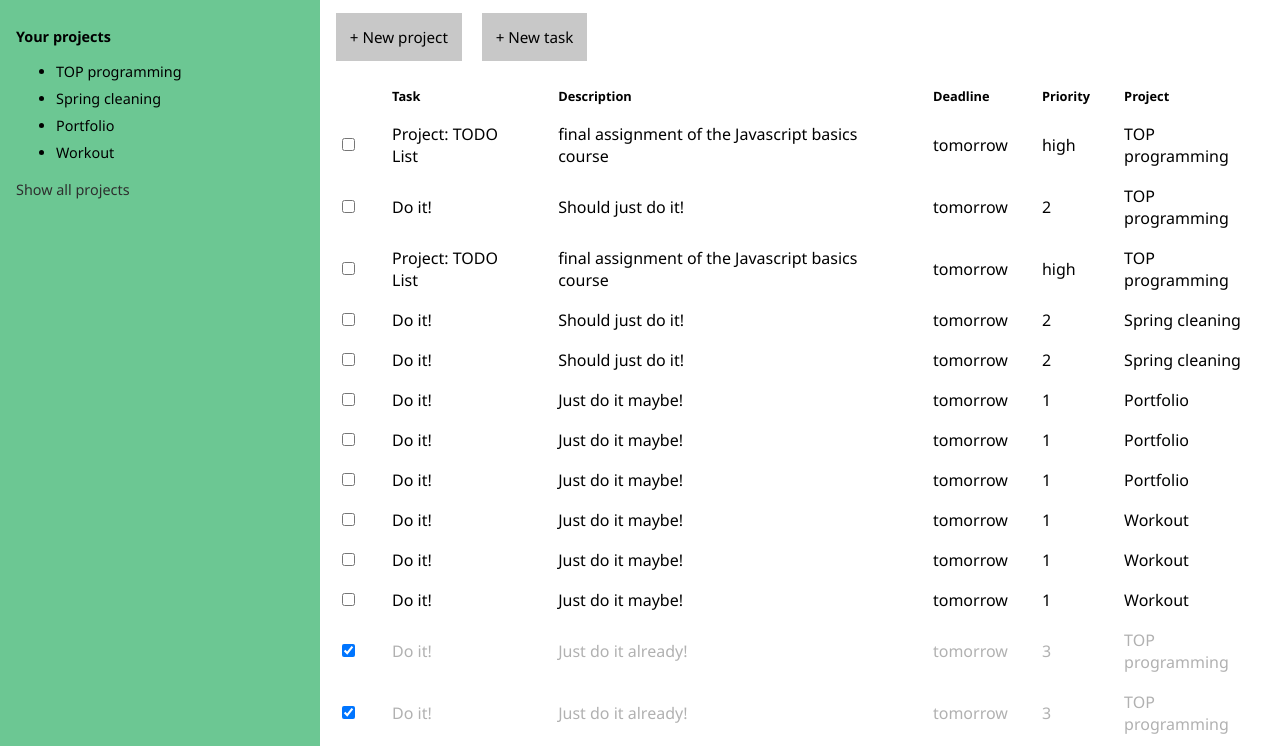
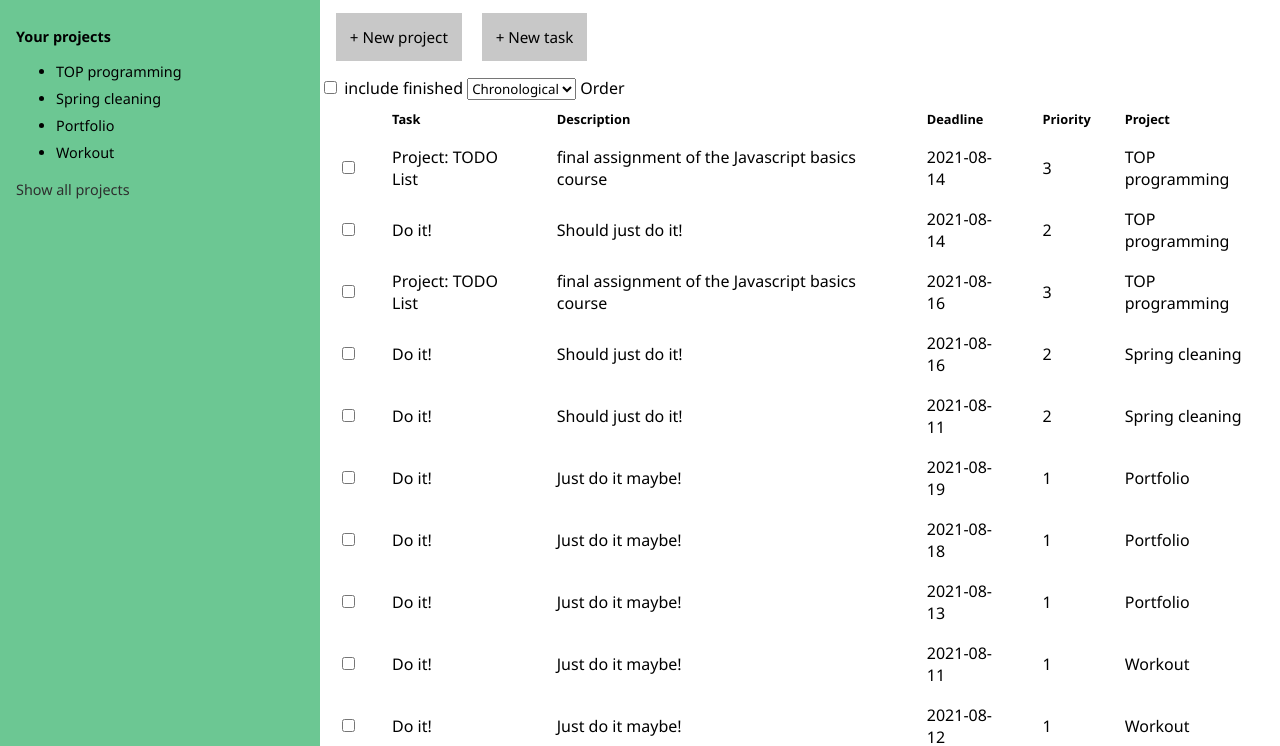
Before and after one commit to JiriPohanka/top-todolist, a website built with webpack: page dist/index.html in a window 1280 px wide. Shown: the part 54-800 px from the top of the page. Built offline with nearby package versions, Linux system fonts and the light colour scheme.

Commit message:
Add sorting of tasks by priority

```diff
--- a/src/createTaskTable.js
+++ b/src/createTaskTable.js
@@ -36,6 +36,8 @@ const createTaskTable = (relevantTasks) => {
     colProject.textContent = "Project"
 
     // for each task object create a row in table
+    const includeFinishedCheckbox = document.querySelector('#checkbox-include-finished')
+
     for (let task of relevantTasks) {
 
         const row = document.createElement('tr')
@@ -47,20 +49,26 @@ const createTaskTable = (relevantTasks) => {
         colStatusValue.appendChild(checkBox)
         checkBox.setAttribute('type', 'checkbox')
         checkBox.checked = task.isFinished
-        if (checkBox.checked) {
+
+        if (checkBox.checked && includeFinishedCheckbox.checked) {
+            row.classList.add('task-finished')
+            row.classList.add('show-hidden-task')
+        }
+
+        if (checkBox.checked && !includeFinishedCheckbox.checked) {
             row.classList.add('task-finished')
         }
 
         checkBox.addEventListener('change', () => {
             if (checkBox.checked) {
                 taskManager.finishTask(task)
-                row.classList.add('task-finished')
                 taskAreaUI.updateTaskList()
             } else {
                 taskManager.restoreTask(task)
-                row.classList.remove('task-finished')
                 taskAreaUI.updateTaskList()
             }
+
+
         })
 
         const colTitleValue = document.createElement('td')
--- a/src/index.js
+++ b/src/index.js
@@ -2,7 +2,7 @@ import format from 'date-fns'
 import { createTaskTable } from './createTaskTable'
 import { populateOnLoad } from './populateOnLoad'
 import { createTask } from './createTask'
-import { createProject} from './createProject'
+import { createProject } from './createProject'
 import { projectManager } from './managers'
 
 // module for DOM manipulation of new-item-forms
@@ -64,9 +64,7 @@ const formsUI = (() => {
         newTaskFormWrap.classList.toggle('visible')
         newTaskBtn.disabled = false
 
-        if (projectMenuUI.getActiveProject()) {
-            taskAreaUI.showTasksOfActiveProject()
-        } else taskAreaUI.showAllTasks()
+        taskAreaUI.updateTaskList()
     })
 
     newProjectForm.addEventListener('submit', (e) => {
@@ -97,19 +95,54 @@ const formsUI = (() => {
 })()
 
 
+const dataStorage = {
+    taskOrder:  0,
+
+}
+
+
+// Filtering and arranging tasks module
+
+const filterSectionUI = (() => {
+
+    const includeFinishedCheckbox = document.querySelector('#checkbox-include-finished')
+
+    includeFinishedCheckbox.addEventListener('change', () => {
+        const finishedTasks = document.querySelectorAll('.task-finished')
+
+        for (let task of finishedTasks) {
+            if (includeFinishedCheckbox.checked) {
+                task.classList.add('show-hidden-task')
+            } else {
+                task.classList.remove('show-hidden-task')
+            }
+        }
+    })
+
+    const selectOrderButton = document.querySelector('#task-order')
+    selectOrderButton.addEventListener('change', (e) => {
+
+        dataStorage.taskOrder = e.target.options.selectedIndex
+        taskAreaUI.updateTaskList()
+    })
+})()
+
+
 // Module for Project menu DOM manipulation
 const projectMenuUI = (() => {
 
     // add logic for show-all-tasks button
     const showAllTasksBtn = document.querySelector('.show-all-tasks')
     showAllTasksBtn.addEventListener('click', (e) => {
-    taskAreaUI.showAllTasks()
+        taskAreaUI.showAllTasks(dataStorage.taskOrder)
     })
 
-    const projectList = projectManager.getProjectList()
     const projectNav = document.querySelector('.project-nav ul')
 
     function updateProjectMenu() {
+        const projectList = projectManager.getProjectList()
+        const currentActiveProject = getActiveProject()
+
         projectNav.innerHTML = ""
 
         for (let [i, project] of projectList.entries()) {
@@ -119,10 +152,16 @@ const projectMenuUI = (() => {
             projectNav.appendChild(projectItem)
             projectItem.textContent = `${project.title}`
         }
-        setActiveProject()
+
+        // keep original active project after resetting the projectNav.innerHTML
+        if (currentActiveProject) {
+            document.querySelector(`[data-project-id="${currentActiveProject.dataset.projectId}"]`).classList.add('active-project')
+        }
+
+        addMenuListeners()
     }
 
-    function setActiveProject() {
+    function addMenuListeners() {
         const projectItems = document.querySelectorAll('.project-item')
         for (let projectItem of projectItems) {
             projectItem.addEventListener('click', (e) => {
@@ -133,9 +172,8 @@ const projectMenuUI = (() => {
                 }
 
                 // then add active on the clicked item
-                projectItem.classList.toggle('active-project')
-
-                taskAreaUI.showTasksOfActiveProject()
+                projectItem.classList.add('active-project')
+                taskAreaUI.updateTaskList()
             })
         }
     }
@@ -151,10 +189,25 @@ const projectMenuUI = (() => {
 // module for populating tasks area based on active project
 const taskAreaUI = (() => {
 
-    function showAllTasks() {
+    function showAllTasks(taskOrder) {
 
         const allTasks = projectManager.getAllTasks()
-        const sortedAllTasks = projectManager.pushFinishedToEnd(allTasks)
+
+        let orderedTasks = []
+
+        if (taskOrder === 0) {
+            orderedTasks = allTasks
+        }
+
+        if (taskOrder === 1) {
+            orderedTasks = projectManager.sortByPriority(allTasks)
+        }
+
+        if (taskOrder === 2) {
+            orderedTasks = allTasks
+        }
+
+        const sortedAllTasks = projectManager.sortByFinished(orderedTasks)
 
         // remove class 'active-project' if it exists
         if (projectMenuUI.getActiveProject()) {
@@ -163,20 +216,37 @@ const taskAreaUI = (() => {
         createTaskTable(sortedAllTasks)
     }
 
-    function showTasksOfActiveProject() {
+    function showTasksOfActiveProject(taskOrder) {
 
         const activeProject = projectManager.getProjectList()[projectMenuUI.getActiveProject().dataset.projectId]
         const tasksInProject = projectManager.getTasksInProject(activeProject)
-        const sortedTasksInProject = projectManager.pushFinishedToEnd(tasksInProject)
+
+        let orderedTasksInProject = []
+
+        if (taskOrder === 0) { // chronological
+            orderedTasksInProject = tasksInProject
+        }
+
+        if (taskOrder === 1) { // priority
+            orderedTasksInProject = projectManager.sortByPriority(tasksInProject)
+        }
+
+        if (taskOrder === 2) { //due date
+            orderedTasksInProject = tasksInProject
+        }
+
+        const sortedTasksInProject = projectManager.sortByFinished(orderedTasksInProject)
 
         createTaskTable(sortedTasksInProject)
     }
 
+
     function updateTaskList() {
+
         if (projectMenuUI.getActiveProject()) {
-            showTasksOfActiveProject()
+            showTasksOfActiveProject(dataStorage.taskOrder)
         } else {
-            showAllTasks()
+            showAllTasks(dataStorage.taskOrder)
         }
     }
 
@@ -188,7 +258,7 @@ const taskAreaUI = (() => {
 //for testing purposes
 populateOnLoad()
 projectMenuUI.updateProjectMenu()
-taskAreaUI.updateTaskList()
+taskAreaUI.updateTaskList(dataStorage.taskOrder)
 
 
 export { taskAreaUI }
--- a/src/managers.js
+++ b/src/managers.js
@@ -24,17 +24,24 @@ const projectManager = (() => {
         projects.push(project)
     }
 
-    function pushFinishedToEnd(taskArray) {
-        const sortedTasks = taskArray.sort((task1, task2) => task1.isFinished - task2.isFinished)
+    function sortByPriority(arr) {
+        const sortedTasks = arr.sort((task1, task2) => task2.priority - task1.priority)
         return sortedTasks
     }
 
-    function sortTasksByPriority(taskArray) {
-        const sortedTasks = taskArray.sort((task1, task2) => task1.priority - task2.priority)
+    function sortByFinished(arr) {
+        const sortedTasks = arr.sort((task1, task2) => task1.isFinished - task2.isFinished)
+        return sortedTasks
+    }
+
+    function sortByDueDate(arr) {
+        const sortedTasks = arr.sort((task1, task2) => task1.isFinished - task2.isFinished)
+        return sortedTasks
     }
 
     function getTasksInProject(project) {
-        return project.taskArr
+        const projectTasksArr = project.taskArr.map((task) => task)
+        return projectTasksArr
     }
 
     // to get an arr of all tasks across all projects
@@ -52,7 +59,8 @@ const projectManager = (() => {
     }
 
     function getProjectList() {
-        return projects
+        const allProjectsArr = projects
+        return allProjectsArr
     }
 
     return {
@@ -60,8 +68,9 @@ const projectManager = (() => {
         appendToProjects,
         getProjectList,
         getAllTasks,
-        pushFinishedToEnd,
-        sortTasksByPriority
+        sortByFinished,
+        sortByPriority,
+        sortByDueDate
     }
 })()
 
--- a/src/populateOnLoad.js
+++ b/src/populateOnLoad.js
@@ -2,23 +2,28 @@ import { createTask } from "./createTask"
 import { createProject } from "./createProject"
 
 const populateOnLoad = () => {
-    const project1 = createProject('TOP programming', 'learn to be a front-end developer', 'high')
-    const project2 = createProject('Spring cleaning', 'dont live like a pig', 'low')
-    const project3 = createProject('Portfolio', 'get ready for interviews', 'high')
-    const project4 = createProject('Workout', 'get your shit together :)', 'medium')
-    const task1 = createTask('Project: TODO List', 'final assignment of the Javascript basics course', 'tomorrow', 'high', project1)
-    const task2 = createTask('Do it!', 'Just do it already!', 'tomorrow', 3, project1, true)
-    const task3 = createTask('Do it!', 'Just do it already!', 'tomorrow', 3, project1, true)
-    const task4 = createTask('Do it!', 'Should just do it!', 'tomorrow', 2, project1)
-    const task5 = createTask('Project: TODO List', 'final assignment of the Javascript basics course', 'tomorrow', 'high', project1)
-    const task6 = createTask('Do it!', 'Should just do it!', 'tomorrow', 2, project2)
-    const task7 = createTask('Do it!', 'Should just do it!', 'tomorrow', 2, project2)
-    const task8 = createTask('Do it!', 'Just do it maybe!', 'tomorrow', 1, project3)
-    const task9 = createTask('Do it!', 'Just do it maybe!', 'tomorrow', 1, project3)
-    const task10 = createTask('Do it!', 'Just do it maybe!', 'tomorrow', 1, project3)
-    const task11 = createTask('Do it!', 'Just do it maybe!', 'tomorrow', 1, project4)
-    const task12 = createTask('Do it!', 'Just do it maybe!', 'tomorrow', 1, project4)
-    const task13 = createTask('Do it!', 'Just do it maybe!', 'tomorrow', 1, project4)
+    const project1 = createProject('TOP programming', 'learn to be a front-end developer', '3')
+    const project2 = createProject('Spring cleaning', 'dont live like a pig', '1')
+    const project3 = createProject('Portfolio', 'get ready for interviews', '3')
+    const project4 = createProject('Workout', 'get your shit together :)', '2')
+    const task1 = createTask('Project: TODO List', 'final assignment of the Javascript basics course', '2021-08-14', 3, project1)
+    const task2 = createTask('Do it!', 'Just do it already!', '2021-08-17', 3, project1, true)
+    const task3 = createTask('Do it!', 'Just do it already!', '2021-08-18', 3, project1, true)
+    const task4 = createTask('Do it!', 'Should just do it!', '2021-08-14', 2, project1)
+    const task5 = createTask('Project: TODO List', 'final assignment of the Javascript basics course', '2021-08-16', 3, project1)
+    const task6 = createTask('Do it!', 'Should just do it!', '2021-08-16', 2, project2)
+    const task7 = createTask('Do it!', 'Should just do it!', '2021-08-11', 2, project2)
+    const task8 = createTask('Do it!', 'Just do it maybe!', '2021-08-19', 1, project3)
+    const task9 = createTask('Do it!', 'Just do it maybe!', '2021-08-18', 1, project3)
+    const task10 = createTask('Do it!', 'Just do it maybe!', '2021-08-13', 1, project3)
+    const task11 = createTask('Do it!', 'Just do it maybe!', '2021-08-11', 1, project4)
+    const task12 = createTask('Do it!', 'Just do it maybe!', '2021-08-12', 1, project4)
+    const task13 = createTask('Do it!', 'Just do it maybe!', '2021-08-13', 1, project4)
+    const task14 = createTask('Do it!', 'Just do it maybe!', '2021-08-14', 2, project4)
+    const task15 = createTask('Do it!', 'Just do it maybe!', '2021-08-15', 2, project4)
+    const task16 = createTask('Do it!', 'Just do it maybe!', '2021-08-16', 3, project4)
+    const task17 = createTask('Do it!', 'Just do it maybe!', '2021-08-17', 1, project4)
+    const task18 = createTask('Do it!', 'Just do it maybe!', '2021-08-18', 2, project4)
 }
 
 export { populateOnLoad }
```
Also changed, not shown: dist/index.html, dist/main.js, dist/style.css.
